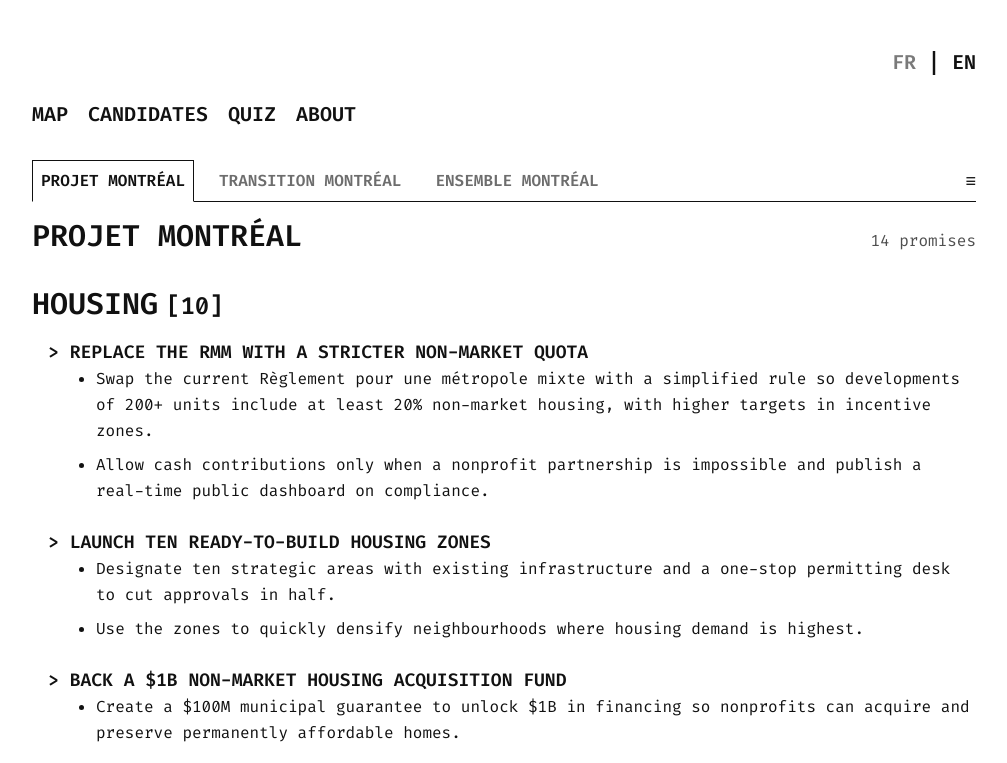
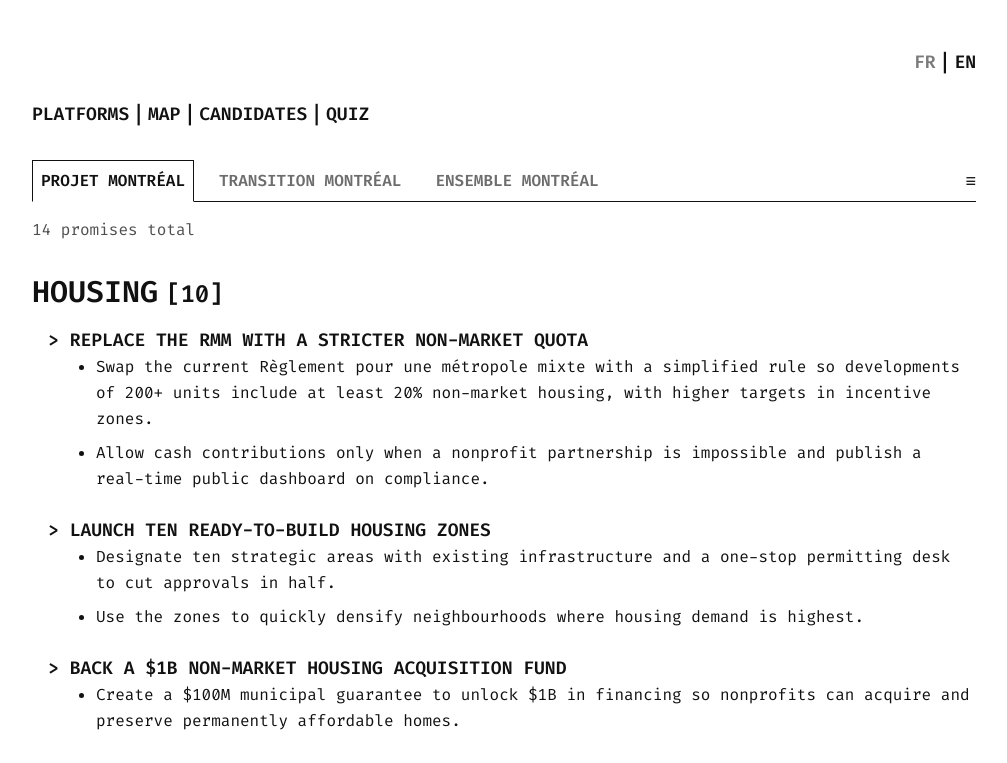
Before and after one commit to jxlxx/elections2025, a Next.js app in the folder mtl/: page / in a window 1280 px wide. Shown: the top 763 px of the page, without its empty margins (136-1143 px from the left). Built offline with nearby package versions, Linux system fonts and the light colour scheme.

Commit message:
:sparkles: minor style update

```diff
--- a/mtl/src/app/page.tsx
+++ b/mtl/src/app/page.tsx
@@ -213,7 +213,7 @@
           <div className="flex items-start justify-between">
             <p className="text-xl font-semibold uppercase text-[#3f3f3f]">
             </p>
-            <div className="flex items-center gap-3 text-xl font-semibold uppercase">
+            <div className="flex items-center gap-1 text-lg font-semibold uppercase">
               <button
                 type="button"
                 onClick={() => setLanguage("fr")}
@@ -236,18 +236,21 @@
             </div>
           </div>
 
-          <nav className="flex items-center  gap-5 text-xl font-semibold uppercase">
+          <nav className="flex items-center  gap-1 text-lg font-semibold uppercase">
+            <a className="hover:text-[#111111]" href="#">
+              platforms
+            </a>
+              <span>|</span>
             <a className="hover:text-[#111111]" href="#">
               Map
             </a>
+              <span>|</span>
             <a className="hover:text-[#111111]" href="#">
               Candidates
             </a>
+              <span>|</span>
             <a className="hover:text-[#111111]" href="#">
               Quiz
-            </a>
-            <a className="hover:text-[#111111]" href="#">
-              About
             </a>
           </nav>
         </header>
@@ -318,11 +321,10 @@
           </div>
 
           <div className="flex flex-wrap items-baseline justify-between gap-3">
-            <h1 className="text-3xl font-semibold text-[#111111] uppercase">{partyLabel}</h1>
             <span className="text-base text-[#4f4f4f]">
               {totalPromisesSelected === 1
-                ? "1 promise"
-                : `${totalPromisesSelected} promises`}
+                ? "1 promise total"
+                : `${totalPromisesSelected} promises total`}
             </span>
           </div>
         </section>
```
